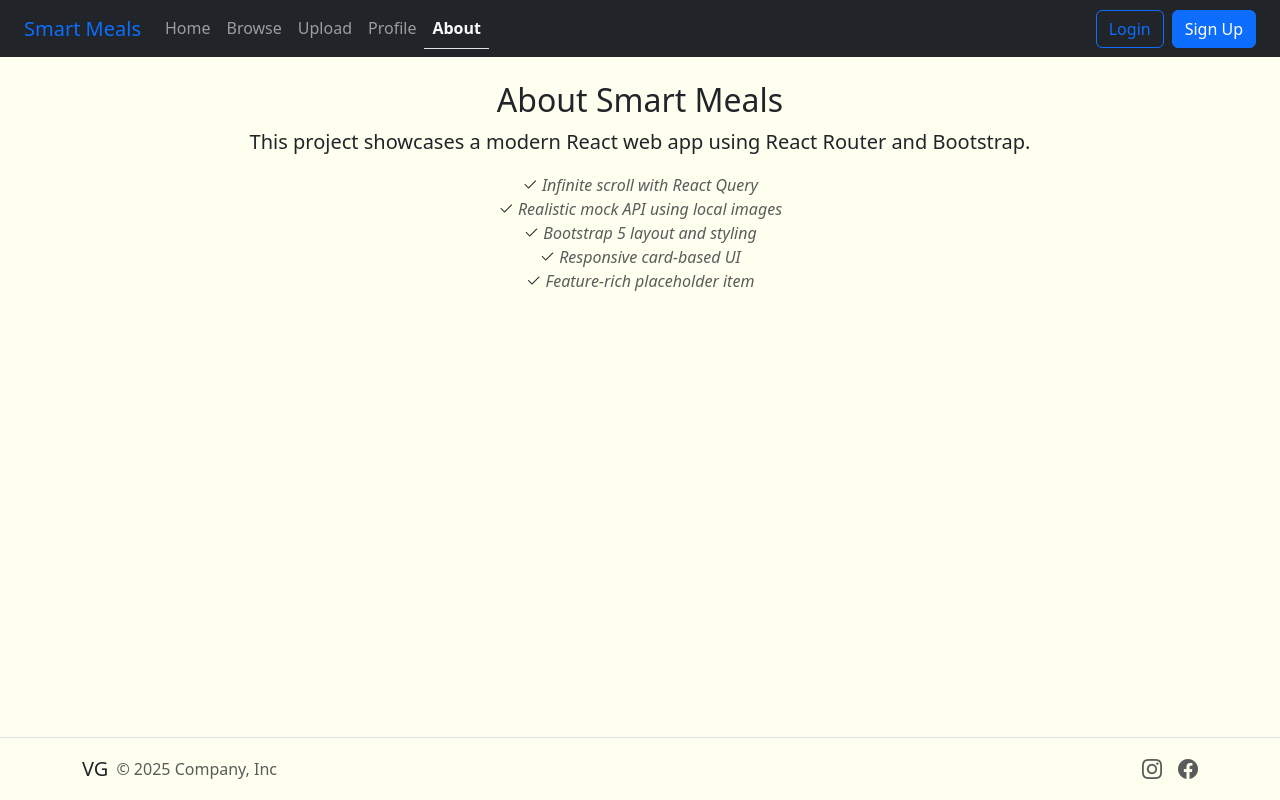
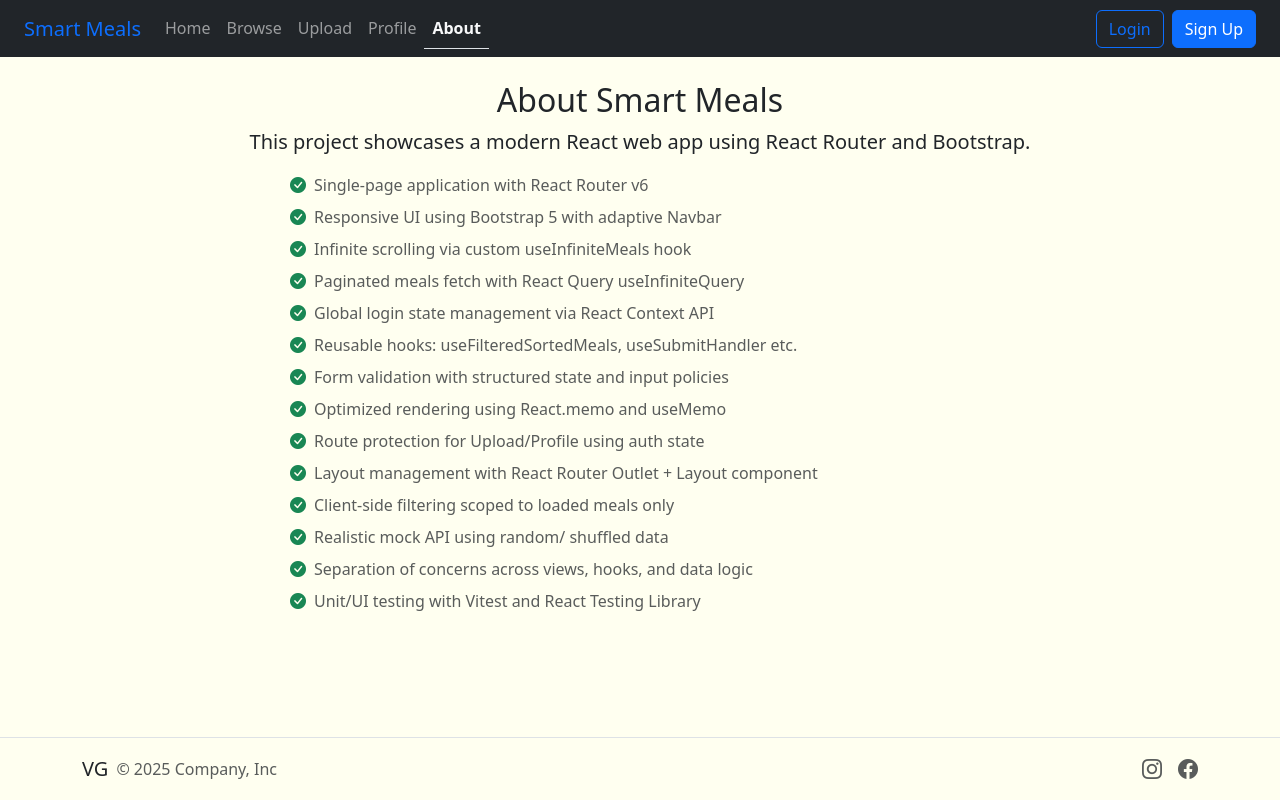
Before and after one commit to Venkat-Gorla/smartmeal-serverless, a React (Vite) app in the folder react-client/: page /about in a window 1280 px wide. Built offline with nearby package versions, Linux system fonts and the light colour scheme.

Commit message:
[react client nonfunctional] About page feature list - some UI polish pending

```diff
--- a/react-client/src/pages/About.jsx
+++ b/react-client/src/pages/About.jsx
@@ -1,23 +1,35 @@
 export default function About() {
   const features = [
-    "Infinite scroll with React Query",
-    "Realistic mock API using local images",
-    "Bootstrap 5 layout and styling",
-    "Responsive card-based UI",
-    "Feature-rich placeholder item",
+    "Single-page application with React Router v6",
+    "Responsive UI using Bootstrap 5 with adaptive Navbar",
+    "Infinite scrolling via custom useInfiniteMeals hook",
+    "Paginated meals fetch with React Query useInfiniteQuery",
+    "Global login state management via React Context API",
+    "Reusable hooks: useFilteredSortedMeals, useSubmitHandler etc.",
+    "Form validation with structured state and input policies",
+    "Optimized rendering using React.memo and useMemo",
+    "Route protection for Upload/Profile using auth state",
+    "Layout management with React Router Outlet + Layout component",
+    "Client-side filtering scoped to loaded meals only",
+    "Realistic mock API using random/ shuffled data",
+    "Separation of concerns across views, hooks, and data logic",
+    "Unit/UI testing with Vitest and React Testing Library",
   ];
 
   return (
     <div className="container text-center">
-      <h2>About Smart Meals</h2>
+      <h2 className="mb-2">About Smart Meals</h2>
       <p className="lead">
         This project showcases a modern React web app using React Router and
         Bootstrap.
       </p>
-      <ul className="list-unstyled">
+      <ul
+        className="list-unstyled text-start mx-auto"
+        style={{ maxWidth: "700px" }}
+      >
         {features.map((feature, index) => (
-          <li key={index} className="text-muted fst-italic">
-            <i className="bi bi-check2 me-1 text-dark"></i>
+          <li key={index} className="text-muted mb-2">
+            <i className="bi bi-check-circle-fill me-2 text-success"></i>
             {feature}
           </li>
         ))}
```
